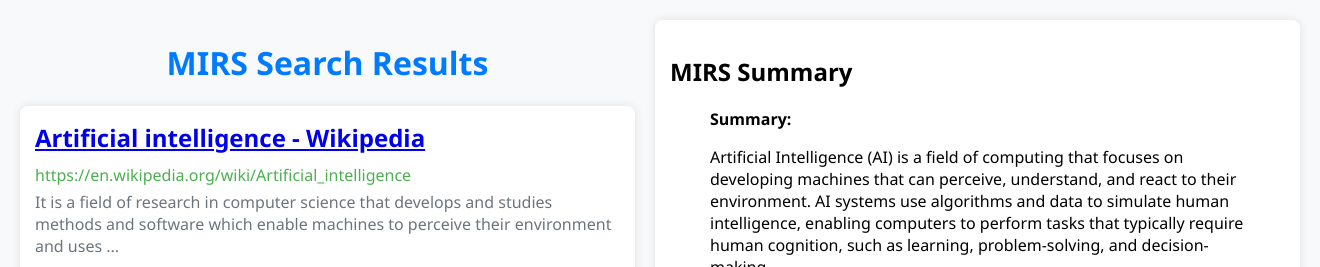
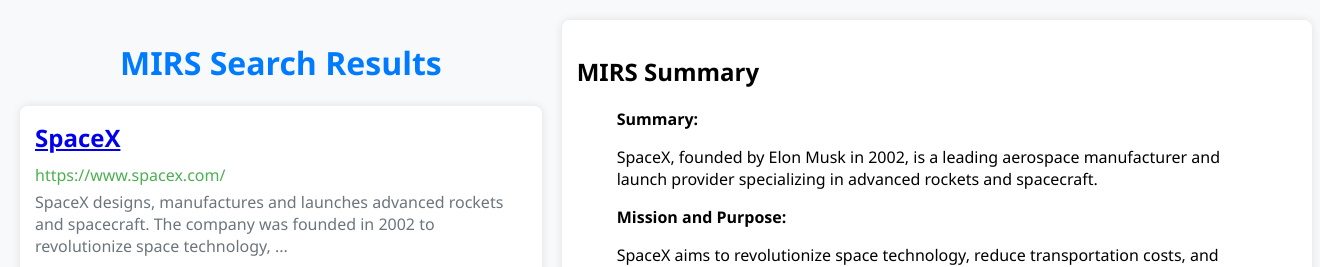
Before and after one commit to Vignesh2003-git/MIRS, a Flask app: template templates/search_results.html in a window 1320 px wide. Shown: the top 267 px of the page. Run offline with Flask 3, Linux system fonts and the light colour scheme; the template is opened without the code that fills it, so the values that code supplies are empty; parts of the project's set-up code (start-up, migrations or seed data) failed here and were passed over.

Commit message:
Project Under Working Condition

```diff
--- a/app.py
+++ b/app.py
@@ -7,7 +7,7 @@ cred_json = read_credentials_file("Credentials.json")
 
 app = Flask(__name__)
 
-
+cm = CM.ContentMan()
 
 @app.route("/")
 def index():
@@ -19,31 +19,7 @@ def search():
     if request.method == "POST":
         query = request.form["query"]
 
-
-        x = CM.ContentMan()
-
-        obj = SM.SearchMan()
-
-
-
-        result = obj.QueryInternetForWebLinks(query)
-
-        QueryReq = "Summarize the following Web sniptets, and finally tell about all like a browser virtual assistant ["
-
-        for i in result:
-            QueryReq+=i["snippet"]+", "
-
-        QueryReq+="]"
-
-
-
-
-
-        x.GenerateWebPagebasedOnContent(QueryReq)
-
-        x.create_html_file(result)
-
-
+        cm.GenerateWebPagebasedOnContent(query)
         return render_template("search_results.html")
 
 
--- a/templates/search_results.html
+++ b/templates/search_results.html
@@ -62,73 +87,73 @@
                                 <h1>MIRS Search Results</h1>
 
                 <div class="result">
-                <div class="title"><a href="https://en.wikipedia.org/wiki/Artificial_intelligence" target="_blank">Artificial intelligence - Wikipedia</a></div>
-                <div class="url">https://en.wikipedia.org/wiki/Artificial_intelligence</div>
-                <div class="snippet">It is a field of research in computer science that develops and studies methods and software which enable machines to perceive their environment and uses ...</div>
+                    <div class="title"><a href="https://www.spacex.com/" target="_blank">SpaceX</a></div>
+                    <div class="url">https://www.spacex.com/</div>
+                    <div class="snippet">SpaceX designs, manufactures and launches advanced rockets and spacecraft. The company was founded in 2002 to revolutionize space technology, ...</div>
+            <img class="image" src="https://encrypted-tbn0.gstatic.com/images?q=tbn:ANd9GcSRwIuqCGwH12ucCiceqeGczkdt8BwAKzqPNJBKkuAyc9UC3kHfUT-UkDSR&s" alt="Result Thumbnail">
+                </div>
+
+                <div class="result">
+                    <div class="title"><a href="https://twitter.com/SpaceX" target="_blank">SpaceX (@SpaceX) / X</a></div>
+                    <div class="url">https://twitter.com/SpaceX</div>
+                    <div class="snippet">SpaceX designs, manufactures and launches the world's most advanced rockets and spacecraft.</div>
+            <img class="image" src="https://encrypted-tbn0.gstatic.com/images?q=tbn:ANd9GcT02ZRmau0Po17KQMnXP7YBiSXG3mzM4eVH6EQD3_kSaQkRHlTlLrKlFnU&s" alt="Result Thumbnail">
+                </div>
+
+                <div class="result">
+                    <div class="title"><a href="https://www.spacex.com/launches/" target="_blank">Launches - SpaceX</a></div>
+                    <div class="url">https://www.spacex.com/launches/</div>
+                    <div class="snippet">SpaceX designs, manufactures and launches advanced rockets and spacecraft. The company was founded in 2002 to revolutionize space technology, ...</div>
+            <img class="image" src="https://encrypted-tbn0.gstatic.com/images?q=tbn:ANd9GcSRwIuqCGwH12ucCiceqeGczkdt8BwAKzqPNJBKkuAyc9UC3kHfUT-UkDSR&s" alt="Result Thumbnail">
+                </div>
+
+                <div class="result">
+                    <div class="title"><a href="http://starlink.com/" target="_blank">Starlink</a></div>
+                    <div class="url">http://starlink.com/</div>
+                    <div class="snippet">HIGH-SPEED INTERNET · Available almost anywhere on Earth. · CONNECTIVITY WHERE YOU LEAST EXPECT IT · GET ONLINE IN MINUTES · NO CONTRACTS · ENGINEERED BY SPACEX.</div>
+            <img class="image" src="https://encrypted-tbn0.gstatic.com/images?q=tbn:ANd9GcRbKYtLY2fIQ48UATeWY0T3zoY_pDh6RdEFtY8xuOD8vMbY2r-jA3OZXw4&s" alt="Result Thumbnail">
+                </div>
+
+                <div class="result">
+                    <div class="title"><a href="https://en.wikipedia.org/wiki/SpaceX" target="_blank">SpaceX - Wikipedia</a></div>
+                    <div class="url">https://en.wikipedia.org/wiki/SpaceX</div>
+                    <div class="snippet">The company was founded in 2002 by Elon Musk with the goal of reducing space transportation costs and ultimately developing a sustainable colony on Mars. The ...</div>
 
                 </div>
 
                 <div class="result">
-                <div class="title"><a href="https://www.ibm.com/topics/artificial-intelligence" target="_blank">What is Artificial Intelligence (AI)? | IBM</a></div>
-                <div class="url">https://www.ibm.com/topics/artificial-intelligence</div>
-                <div class="snippet">Artificial intelligence (AI) is technology that enables computers and digital devices to learn, read, write, create and analyze.</div>
-        <img class="image" src="https://encrypted-tbn0.gstatic.com/images?q=tbn:ANd9GcQfMIKJX3sUQGozyDLhy3ChwYLPUzn7K5EYaROcmPBnt2now5C4GApXycc9&s" alt="Result Thumbnail">
+                    <div class="title"><a href="https://www.youtube.com/@SpaceX" target="_blank">SpaceX - YouTube</a></div>
+                    <div class="url">https://www.youtube.com/@SpaceX</div>
+                    <div class="snippet">SpaceX designs, manufactures and launches the world's most advanced rockets and spacecraft.</div>
+            <img class="image" src="https://encrypted-tbn0.gstatic.com/images?q=tbn:ANd9GcR4cZWCIkreNqXjTR5NJfJUa0uPeA-FXDjuPRE7Uuk9ckmY_3G4gDt8Am0&s" alt="Result Thumbnail">
                 </div>
 
                 <div class="result">
-                <div class="title"><a href="https://www.techtarget.com/searchenterpriseai/definition/AI-Artificial-Intelligence" target="_blank">What is Artificial Intelligence and How Does AI Work? | Definition ...</a></div>
-                <div class="url">https://www.techtarget.com/searchenterpriseai/.../AI-Artificial-Intelligence</div>
-                <div class="snippet">Artificial intelligence (AI) is the simulation of human intelligence processes by machines, especially computer systems. Read the full definition.</div>
-        <img class="image" src="https://encrypted-tbn0.gstatic.com/images?q=tbn:ANd9GcQFaWySxbI0tz9CPdmU3_sZEQ-nmP2f-_ACHM6MxC3-kIaVhTEDECEdRt0&s" alt="Result Thumbnail">
+                    <div class="title"><a href="https://www.instagram.com/spacex/?hl=en" target="_blank">SpaceX (@spacex) • Instagram photos and videos</a></div>
+                    <div class="url">https://www.instagram.com/spacex/?hl=en</div>
+                    <div class="snippet">SpaceX designs, manufactures and launches the world's most advanced rockets and spacecraft · Photo by SpaceX on April 10, 2024. · Photo shared by SpaceX on ...</div>
+            <img class="image" src="https://encrypted-tbn0.gstatic.com/images?q=tbn:ANd9GcQF_Lra-h2TRgI6a4JbXhp1Ff0BRyAzhionmO3rzVVtzWv7IEs7l2ZLpxsX&s" alt="Result Thumbnail">
                 </div>
 
                 <div class="result">
-                <div class="title"><a href="https://www.sas.com/en_us/insights/analytics/what-is-artificial-intelligence.html" target="_blank">Artificial Intelligence (AI): What it is and why it matters | SAS</a></div>
-                <div class="url">https://www.sas.com/en_us/insights/.../what-is-artificial-intelligence.html</div>
-                <div class="snippet">AI automates repetitive learning and discovery through data. Instead of automating manual tasks, AI performs frequent, high-volume, computerized tasks. And it ...</div>
-        <img class="image" src="https://encrypted-tbn0.gstatic.com/images?q=tbn:ANd9GcSqg6Lmx4I4m2P4Ufrhe3OUpdhbREoVrn_WJLp5uG4boSVbc9yw7EBsZGth&s" alt="Result Thumbnail">
+                    <div class="title"><a href="https://www.youtube.com/channel/UCtI0Hodo5o5dUb67FeUjDeA" target="_blank">SpaceX - YouTube</a></div>
+                    <div class="url">https://www.youtube.com/channel/UCtI0Hodo5o5dUb67FeUjDeA</div>
+                    <div class="snippet">Share your videos with friends, family, and the world.</div>
+            <img class="image" src="https://encrypted-tbn0.gstatic.com/images?q=tbn:ANd9GcR4cZWCIkreNqXjTR5NJfJUa0uPeA-FXDjuPRE7Uuk9ckmY_3G4gDt8Am0&s" alt="Result Thumbnail">
                 </div>
 
                 <div class="result">
-                <div class="title"><a href="https://www.britannica.com/technology/artificial-intelligence" target="_blank">Artificial intelligence (AI) | Definition, Examples, Types, Applications ...</a></div>
-                <div class="url">https://www.britannica.com/technology/artificial-intelligence</div>
-                <div class="snippet">2 days ago ... Artificial intelligence, the ability of a computer or computer-controlled robot to perform tasks commonly associated with intelligent beings.</div>
-        <img class="image" src="https://encrypted-tbn0.gstatic.com/images?q=tbn:ANd9GcT9xIB8Z_eyxrkFGZwGH3zNubE69y-ApWXAd5QwOJGRvVVgrrbzPBOrPOU&s" alt="Result Thumbnail">
+                    <div class="title"><a href="https://www.nasa.gov/news-release/as-artemis-moves-forward-nasa-picks-spacex-to-land-next-americans-on-moon/" target="_blank">As Artemis Moves Forward, NASA Picks SpaceX to Land Next ...</a></div>
+                    <div class="url">https://www.nasa.gov/.../as-artemis-moves-forward-nasa-picks-spacex-to-la...</div>
+                    <div class="snippet">Apr 16, 2021 ... NASA is getting ready to send astronauts to explore more of the Moon as part of the Artemis program, and the agency has selected SpaceX to ...</div>
+            <img class="image" src="https://encrypted-tbn0.gstatic.com/images?q=tbn:ANd9GcReXmJzsQVKQTFURKnvS7ls1Otz1MwDa2Q7jJqGARVFF7VQjCJdbcNW89fU&s" alt="Result Thumbnail">
                 </div>
 
                 <div class="result">
-                <div class="title"><a href="https://builtin.com/artificial-intelligence" target="_blank">What Is Artificial Intelligence (AI)? | Built In</a></div>
-                <div class="url">https://builtin.com/artificial-intelligence</div>
-                <div class="snippet">Artificial intelligence systems work by using algorithms and data. First, a massive amount of data is collected and applied to mathematical models, or ...</div>
-
-            </div>
-
-            <div class="result">
-                <div class="title"><a href="https://www.investopedia.com/terms/a/artificial-intelligence-ai.asp" target="_blank">What Is Artificial Intelligence (AI)?</a></div>
-                <div class="url">https://www.investopedia.com/terms/a/artificial-intelligence-ai.asp</div>
-                <div class="snippet">Artificial intelligence technology allows computers and machines to simulate human intelligence and problem-solving capabilities.</div>
-        <img class="image" src="https://encrypted-tbn0.gstatic.com/images?q=tbn:ANd9GcQuypIKd4-eMaHpeJyFV0hbxv0w5ccJtftiyyrEsxoXFYNR3DYlIM_NbP3w&s" alt="Result Thumbnail">
-            </div>
-
-            <div class="result">
-                <div class="title"><a href="https://digital-strategy.ec.europa.eu/en/policies/european-approach-artificial-intelligence" target="_blank">European approach to artificial intelligence | Shaping Europe's ...</a></div>
-                <div class="url">https://digital-strategy.ec.europa.eu/.../european-approach-artificial-intellige...</div>
-                <div class="snippet">Dig deeper ... The international outreach for human-centric artificial intelligence initiative will help promote the EU's vision on sustainable and trustworthy AI ...</div>
-
-            </div>
-
-            <div class="result">
-                <div class="title"><a href="https://cloud.google.com/learn/what-is-artificial-intelligence" target="_blank">What Is Artificial Intelligence (AI)? | Google Cloud</a></div>
-                <div class="url">https://cloud.google.com/learn/what-is-artificial-intelligence</div>
-                <div class="snippet">What is Artificial Intelligence (AI)?. Artificial intelligence (AI) is a set of technologies that enable computers to perform a variety of advanced functions, ...</div>
-        <img class="image" src="https://encrypted-tbn0.gstatic.com/images?q=tbn:ANd9GcQVQyWs5Uso3eBwGJxz7yY-ItXN2aDgKeFgK1iz7jf83Vnzzf6TBA60Pv8&s" alt="Result Thumbnail">
-            </div>
-
-            <div class="result">
-                <div class="title"><a href="https://waitbutwhy.com/2015/01/artificial-intelligence-revolution-1.html" target="_blank">The Artificial Intelligence Revolution: Part 1 - Wait But Why</a></div>
-                <div class="url">https://waitbutwhy.com/2015/01/artificial-intelligence-revolution-1.html</div>
-                <div class="snippet">Jan 22, 2015 ... The idea is that we'd build a computer whose two major skills would be doing research on AI and coding changes into itself—allowing it to not ...</div>
-        <img class="image" src="https://encrypted-tbn0.gstatic.com/images?q=tbn:ANd9GcRIK8plakVNfR_5irQ7V6GRQi5QNjWPMiUfuy3VMxFHiEMw8C4KB_aSvrIm&s" alt="Result Thumbnail">
+                    <div class="title"><a href="https://www.space.com/18853-spacex.html" target="_blank">SpaceX: Facts About Elon Musk's Private Spaceflight Company ...</a></div>
+                    <div class="url">https://www.space.com/18853-spacex.html</div>
+                    <div class="snippet">Apr 27, 2022 ... SpaceX is a private spaceflight company that sends satellites and people to space, including NASA crews to the International Space Station (ISS) ...</div>
+            <img class="image" src="https://encrypted-tbn0.gstatic.com/images?q=tbn:ANd9GcQG7QkWB8BMA9ovvVrgrXDhNu_2G0FQ4Uxf6VAZJzpMd1UxpoXQFDVJRKmi&s" alt="Result Thumbnail">
                 </div>
 
             </div>
@@ -138,19 +163,124 @@
                 <!-- Summary title -->
                 <blockquote>
 <p><strong>Summary:</strong></p>
-<p>Artificial Intelligence (AI) is a field of computing that focuses on developing machines that can perceive, understand, and react to their environment. AI systems use algorithms and data to simulate human intelligence, enabling computers to perform tasks that typically require human cognition, such as learning, problem-solving, and decision-making.</p>
-<p><strong>Assistant's Response:</strong></p>
-<p>Hi there! Welcome to AI Land. I'm here to assist you with any questions related to Artificial Intelligence.</p>
-<p>AI is a fascinating field that empowers machines to acquire and apply knowledge like humans. It encompasses various techniques, including:</p>
+<p>SpaceX, founded by Elon Musk in 2002, is a leading aerospace manufacturer and launch provider specializing in advanced rockets and spacecraft.</p>
+<p><strong>Mission and Purpose:</strong></p>
+<p>SpaceX aims to revolutionize space technology, reduce transportation costs, and establish a sustainable colony on Mars.</p>
+<p><strong>Products and Services:</strong></p>
 <ul>
-<li>Machine learning: Automating the learning process from data.</li>
-<li>Natural language processing: Allowing computers to understand and generate human language.</li>
-<li>Image recognition: Enabling machines to 'see' and interpret images.</li>
-<li>Robotics: Developing machines that can physically interact with the world.</li>
+<li>Rockets and spacecraft</li>
+<li>Satellite launches</li>
+<li>Crew transportation to the International Space Station</li>
+<li>High-speed internet service through Starlink</li>
 </ul>
-<p>AI finds applications in numerous domains, including healthcare, finance, transportation, and entertainment. By imitating human cognitive abilities, AI systems augment our capabilities and drive innovation across industries.</p>
-<p>Don't hesitate to ask if you have any more AI-related queries. I'm here to help you navigate the exciting world of artificial intelligence!</p>
+<p><strong>Key Achievements:</strong></p>
+<ul>
+<li>First private company to send a spacecraft to the International Space Station (ISS)</li>
+<li>First commercial launch of a human-carrying spacecraft</li>
+<li>First private company to land a spacecraft on Mars (unmanned)</li>
+</ul>
+<p><strong>Future Plans:</strong></p>
+<p>SpaceX is currently working on:</p>
+<ul>
+<li>Developing reusable rockets and spacecraft</li>
+<li>Establishing a base on the Moon</li>
+<li>Sending humans to Mars</li>
+<li>Providing global internet access through Starlink</li>
+</ul>
+<p><strong>Ideas and Suggestions:</strong></p>
+<ul>
+<li>SpaceX could potentially collaborate with other companies to develop new space technologies and ventures.</li>
+<li>The company could explore the potential for mining resources on other planets or moons.</li>
+<li>SpaceX could invest in research on sustainable space exploration and habitat development.</li>
+</ul>
 </blockquote>
+                <!-- Summary content -->
+
+
+
+                <!-- Related YouTube Videos -->
+                <hr>
+
+                <h3>Related YouTube Videos</h2>
+
+
+            <div class="youtube-video">
+            <iframe width="560" height="315" src="https://www.youtube.com/embed/E4Dzgg-j-Dk" frameborder="0" allow="accelerometer; autoplay; clipboard-write; encrypted-media; gyroscope; picture-in-picture" allowfullscreen></iframe>
+            <div>
+
+
+            <div class="youtube-video">
+            <iframe width="560" height="315" src="https://www.youtube.com/embed/ApMrILhTulI" frameborder="0" allow="accelerometer; autoplay; clipboard-write; encrypted-media; gyroscope; picture-in-picture" allowfullscreen></iframe>
+            <div>
+
+
+            <div class="youtube-video">
+            <iframe width="560" height="315" src="https://www.youtube.com/embed/TzcE_7eRsPA" frameborder="0" allow="accelerometer; autoplay; clipboard-write; encrypted-media; gyroscope; picture-in-picture" allowfullscreen></iframe>
+            <div>
+
+
+            <div class="youtube-video">
+            <iframe width="560" height="315" src="https://www.youtube.com/embed/NWM1NQ1tZEU" frameborder="0" allow="accelerometer; autoplay; clipboard-write; encrypted-media; gyroscope; picture-in-picture" allowfullscreen></iframe>
+            <div>
+
+
+            <hr>
+            <h3>Related Images</h3>
             </div>
+            <div class="image-container">
+
+
+            <div class="image">
+            <img src="https://media.cnn.com/api/v1/images/stellar/prod/2023-05-22t004316z-2116487779-rc2831auwisd-rtrmadp-3-space-exploration-iss-axiom.jpg?c=16x9&q=h_833,w_1480,c_fill" alt="Image">
+            </div>
+
+
+            <div class="image">
+            <img src="https://wp.technologyreview.com/wp-content/uploads/2021/12/48953946911_7dae1036a2_o.jpg" alt="Image">
+            </div>
+
+
+            <div class="image">
+            <img src="https://upload.wikimedia.org/wikipedia/commons/7/79/The_SpaceX_Factory.jpg" alt="Image">
+            </div>
+
+
+            <div class="image">
+            <img src="https://cloudfront-us-east-2.images.arcpublishing.com/reuters/M6MMXFKAHNKFFJOQX7Y3KNVL3I.jpg" alt="Image">
+            </div>
+
+
+            <div class="image">
+            <img src="https://www.nasa.gov/wp-content/uploads/2023/08/jsc2023e047425_alt.jpg?w=985" alt="Image">
+            </div>
+
+
+            <div class="image">
+            <img src="https://www.washingtonpost.com/wp-apps/imrs.php?src=https://arc-anglerfish-washpost-prod-washpost.s3.amazonaws.com/public/JXD3HXEM6MI6ZDO5KIJWTCGSMM.jpg&w=1200" alt="Image">
+            </div>
+
+
+            <div class="image">
+            <img src="https://www.nasaspaceflight.com/wp-content/uploads/2024/03/T10-Liftoff.jpg" alt="Image">
+            </div>
+
+
+            <div class="image">
+            <img src="https://i0.wp.com/spacenews.com/wp-content/uploads/2020/10/40126461411_a6e49a61f2_k.jpg?fit=1200%2C800&ssl=1" alt="Image">
+            </div>
+
+
+            <div class="image">
+            <img src="https://www.nasaspaceflight.com/wp-content/uploads/2023/12/GCfdqMgWsAAtMjx.jpg" alt="Image">
+            </div>
+
+
+            <div class="image">
+            <img src="https://i0.wp.com/spacenews.com/wp-content/uploads/2024/03/starship-tankingtest-march24.jpg?fit=1200%2C675&ssl=1" alt="Image">
+            </div>
+
+
+        </div>
+
         </body>
         </html>
```
Also changed, not shown: other parts of templates/search_results.html (+28 -3 lines), AiMan.py (+10 -2 lines), ContentMan.py (+110 -29 lines), SearchMan.py (+91 -8 lines). Lines whose indentation alone changed are shown as unchanged.
